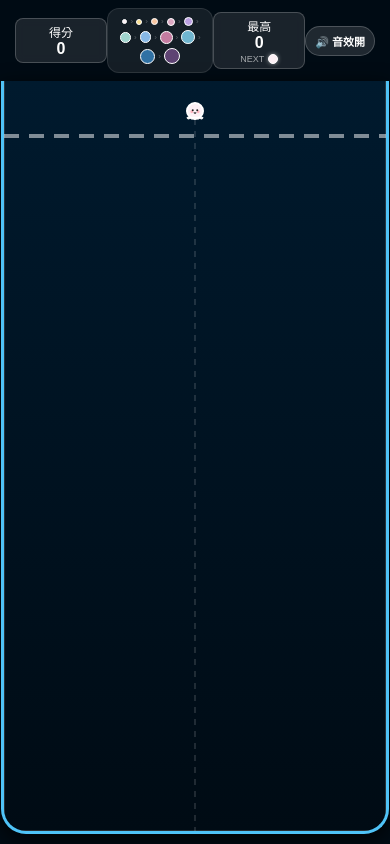
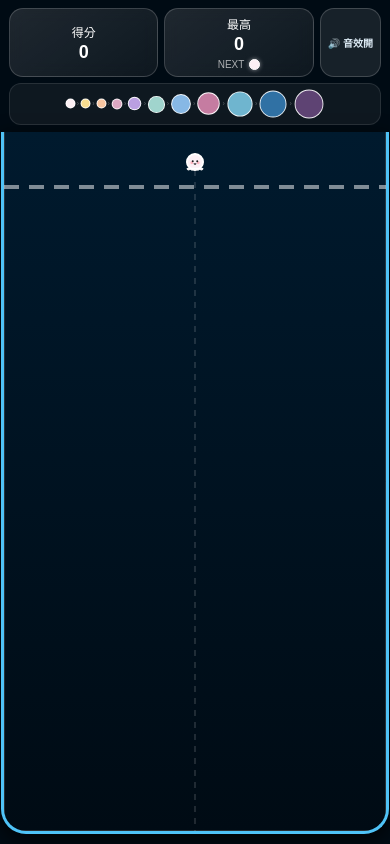
Before and after one commit to cy777-n/jellyfish-game, a plain HTML site: page index.html in a window 390 px wide. Drawn offline with nearby package versions, Linux system fonts and the light colour scheme.

Commit message:
Add files via upload

```diff
--- a/index.html
+++ b/index.html
@@ -17,28 +17,63 @@
     <script src="https://cdnjs.cloudflare.com/ajax/libs/matter-js/0.19.0/matter.min.js"></script>
     <style>
         body { margin: 0; background: #000b14; font-family: 'Arial Rounded MT Bold', sans-serif; overflow: hidden; display: flex; flex-direction: column; align-items: center; height: 100vh; height: 100dvh; min-height: 0; touch-action: none; }
-        #ui-top { width: 100%; max-width: 600px; display: flex; justify-content: space-between; align-items: center; padding: 8px 15px; box-sizing: border-box; z-index: 10; flex-shrink: 0; }
-        .score-box { color: #fff; font-size: 12px; background: rgba(255, 255, 255, 0.1); padding: 4px 10px; border-radius: 8px; border: 1px solid rgba(255,255,255,0.2); text-align: center; min-width: 70px; backdrop-filter: blur(5px); }
-        .score-box span { display: block; font-size: 16px; font-weight: bold; }
-        .next-hint { font-size: 9px; color: rgba(255,255,255,0.6); margin-top: 2px; display: flex; align-items: center; justify-content: center; gap: 4px; }
-        #next-dot { width: 8px; height: 8px; border-radius: 50%; border: 1px solid #fff; box-shadow: 0 0 4px rgba(255,255,255,0.5); }
-        #evolution-guide { display: flex; justify-content: center; align-items: center; background: rgba(255, 255, 255, 0.08); padding: 6px 10px; border-radius: 12px; flex-wrap: wrap; max-width: 50%; border: 1px solid rgba(255,255,255,0.1); }
-        .guide-circle { border-radius: 50%; margin: 2px; border: 1px solid #fff; }
-        .guide-arrow { color: rgba(255,255,255,0.3); font-size: 8px; margin: 0 1px; }
+        #ui-top {
+            width: 100%; max-width: 600px; box-sizing: border-box;
+            display: grid; grid-template-columns: minmax(0,1fr) minmax(0,1fr) auto;
+            grid-template-areas: "score best sound" "guide guide guide";
+            align-items: stretch; gap: 8px; padding: 10px 12px 9px;
+            z-index: 10; flex-shrink: 0;
+        }
+        .score-box {
+            color: #fff; font-size: 12px; background: linear-gradient(145deg, rgba(255,255,255,.12), rgba(255,255,255,.055));
+            padding: 7px 10px; border-radius: 14px; border: 1px solid rgba(255,255,255,.18);
+            text-align: center; min-width: 0; min-height: 54px; box-sizing: border-box;
+            display: flex; flex-direction: column; justify-content: center; gap: 2px;
+            backdrop-filter: blur(8px);
+        }
+        .score-box span { display: block; font-size: 20px; line-height: 1.15; font-weight: 800; font-variant-numeric: tabular-nums; }
+        #ui-top > .score-box:first-child { grid-area: score; }
+        #ui-top > .score-box:nth-of-type(2) { grid-area: best; }
+        .next-hint { font-size: 10px; color: rgba(255,255,255,.65); margin-top: 2px; display: flex; align-items: center; justify-content: center; gap: 5px; }
+        #next-dot { width: 9px; height: 9px; flex: 0 0 9px; border-radius: 50%; border: 1px solid #fff; box-shadow: 0 0 4px rgba(255,255,255,.5); }
+        #evolution-guide {
+            grid-area: guide; display: flex; justify-content: center; align-items: center;
+            flex-wrap: nowrap; gap: 2px; width: 100%; max-width: none; min-height: 34px;
+            box-sizing: border-box; overflow: hidden; padding: 5px 8px;
+            background: rgba(255,255,255,.055); border-radius: 12px;
+            border: 1px solid rgba(255,255,255,.10);
+        }
+        .guide-circle { border-radius: 50%; margin: 0 1px; flex: 0 0 auto; border: 1px solid rgba(255,255,255,.9); }
+        .guide-arrow { color: rgba(255,255,255,.32); font-size: 8px; margin: 0 1px; flex: 0 0 auto; }
         #game-container { width: 98%; max-width: 550px; min-height: 0; flex-grow: 1; position: relative; border: 3px solid #4fc3f7; border-top: none; border-radius: 0 0 25px 25px; background: linear-gradient(to bottom, #001a2e, #000b14); box-shadow: 0 5px 20px rgba(0,0,0,0.8); margin-bottom: 10px; overflow: hidden; }
         canvas { display: block; width: 100% !important; height: 100% !important; }
         #game-over { position: absolute; top: 50%; left: 50%; transform: translate(-50%, -50%); background: rgba(255, 255, 255, 0.95); padding: 25px; border-radius: 20px; text-align: center; display: none; z-index: 100; width: 200px; }
         button { background: #ff4081; border: none; color: white; padding: 10px 20px; border-radius: 40px; font-weight: bold; cursor: pointer; margin-top: 15px; }
-#sound-toggle { margin-top: 0; padding: 6px 9px; font-size: 11px; background: rgba(255,255,255,0.12); border: 1px solid rgba(255,255,255,0.2); white-space: nowrap; }
-#sound-toggle.off { opacity: 0.65; }
+#sound-toggle {
+            grid-area: sound; align-self: stretch; margin: 0; min-width: 54px;
+            padding: 0 10px; border-radius: 14px; font-size: 11px;
+            background: rgba(255,255,255,.09); border: 1px solid rgba(255,255,255,.18);
+            white-space: nowrap; color: #dceaf4;
+        }
+        #sound-toggle.off { opacity: .62; }
         @media (max-width: 700px) and (orientation: landscape) {
-            #ui-top { padding: 4px 8px; gap: 5px; }
-            .score-box { min-width: 48px; padding: 3px 6px; font-size: 10px; }
-            .score-box span { font-size: 13px; }
-            #evolution-guide { max-width: 42%; padding: 3px 5px; }
-            .guide-circle { margin: 1px; }
-            #sound-toggle { padding: 5px 7px; font-size: 10px; }
+            #ui-top { padding: 4px 8px 5px; gap: 4px; grid-template-columns: minmax(0,1fr) minmax(0,1fr) auto; }
+            .score-box { min-height: 42px; padding: 3px 6px; font-size: 10px; border-radius: 10px; }
+            .score-box span { font-size: 15px; }
+            #evolution-guide { min-height: 25px; padding: 2px 5px; }
+            .guide-circle { transform: scale(.78); margin: 0; }
+            .guide-arrow { font-size: 7px; margin: 0; }
+            #sound-toggle { min-width: 46px; padding: 0 7px; font-size: 10px; border-radius: 10px; }
             #game-container { width: min(98%, 900px); margin-bottom: 4px; border-radius: 0 0 14px 14px; }
+        }
+    @media (max-width: 390px) and (orientation: portrait) {
+            #ui-top { gap: 6px; padding: 8px 9px 7px; }
+            .score-box { min-height: 51px; padding: 6px 7px; }
+            .score-box span { font-size: 18px; }
+            #sound-toggle { min-width: 48px; padding: 0 7px; font-size: 10px; }
+            #evolution-guide { padding: 4px 5px; gap: 1px; }
+            .guide-circle { transform: scale(.9); margin: 0; }
+            .guide-arrow { margin: 0; font-size: 7px; }
         }
     </style>
 </head>
@@ -278,16 +313,17 @@ function startNewGame() {
 function createGuide() {
     const guide = document.getElementById('evolution-guide');
     guide.innerHTML = '';
-    jellyConfigs.forEach((config, index) => {
+    jellyConfigs.forEach((cfg, i) => {
         const circle = document.createElement('div');
         circle.className = 'guide-circle';
-        const size = 3 + index * 1.1;
-        circle.style.width = size + 'px'; circle.style.height = size + 'px';
-        circle.style.background = config.color;
+        circle.style.width = Math.max(9, cfg.r * 0.32) + 'px';
+        circle.style.height = Math.max(9, cfg.r * 0.32) + 'px';
+        circle.style.background = cfg.color;
         guide.appendChild(circle);
-        if(index < 10) {
-            const arrow = document.createElement('div');
-            arrow.className = 'guide-arrow'; arrow.innerText = '›';
+        if (i < jellyConfigs.length - 1) {
+            const arrow = document.createElement('span');
+            arrow.className = 'guide-arrow';
+            arrow.textContent = '›';
             guide.appendChild(arrow);
         }
     });
```
